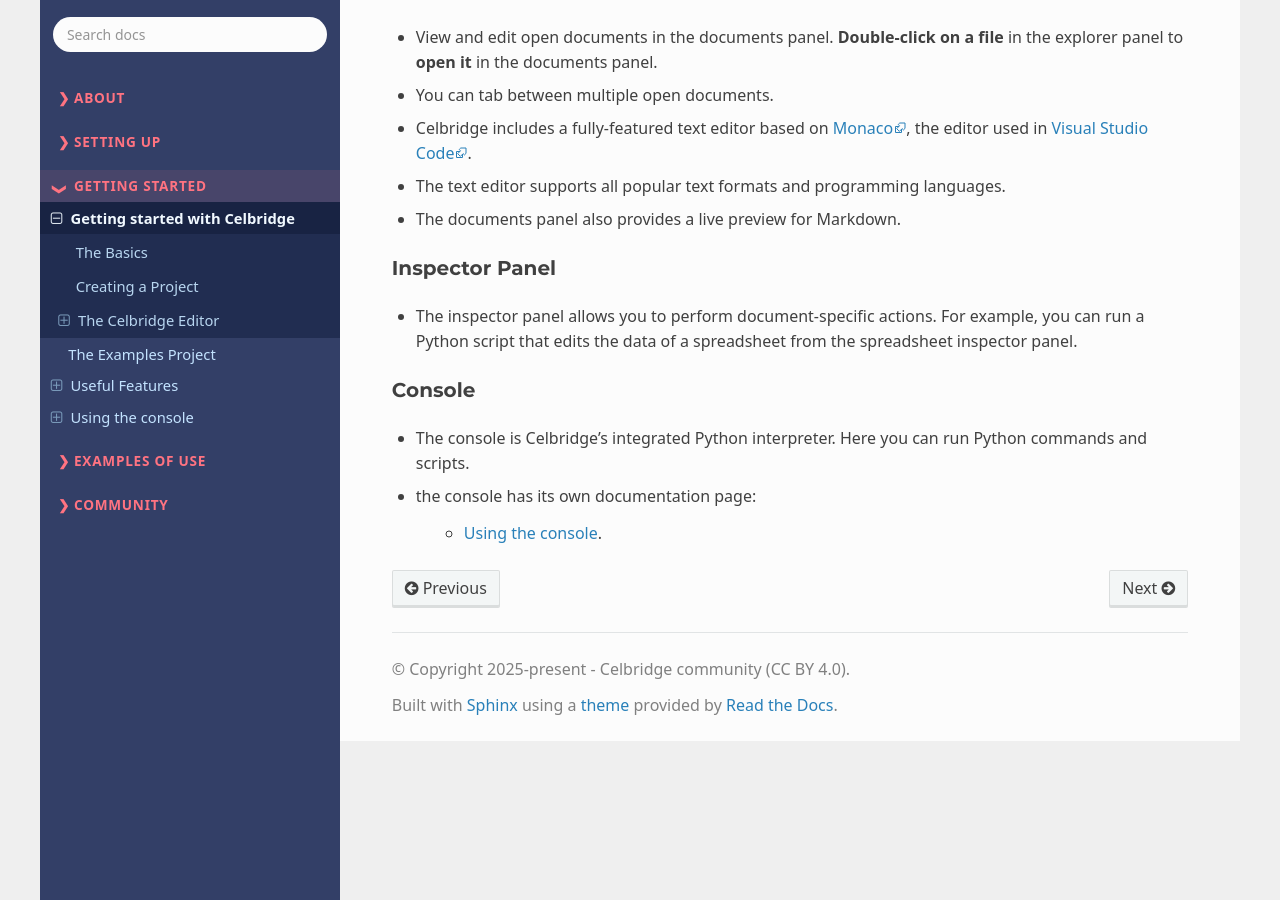
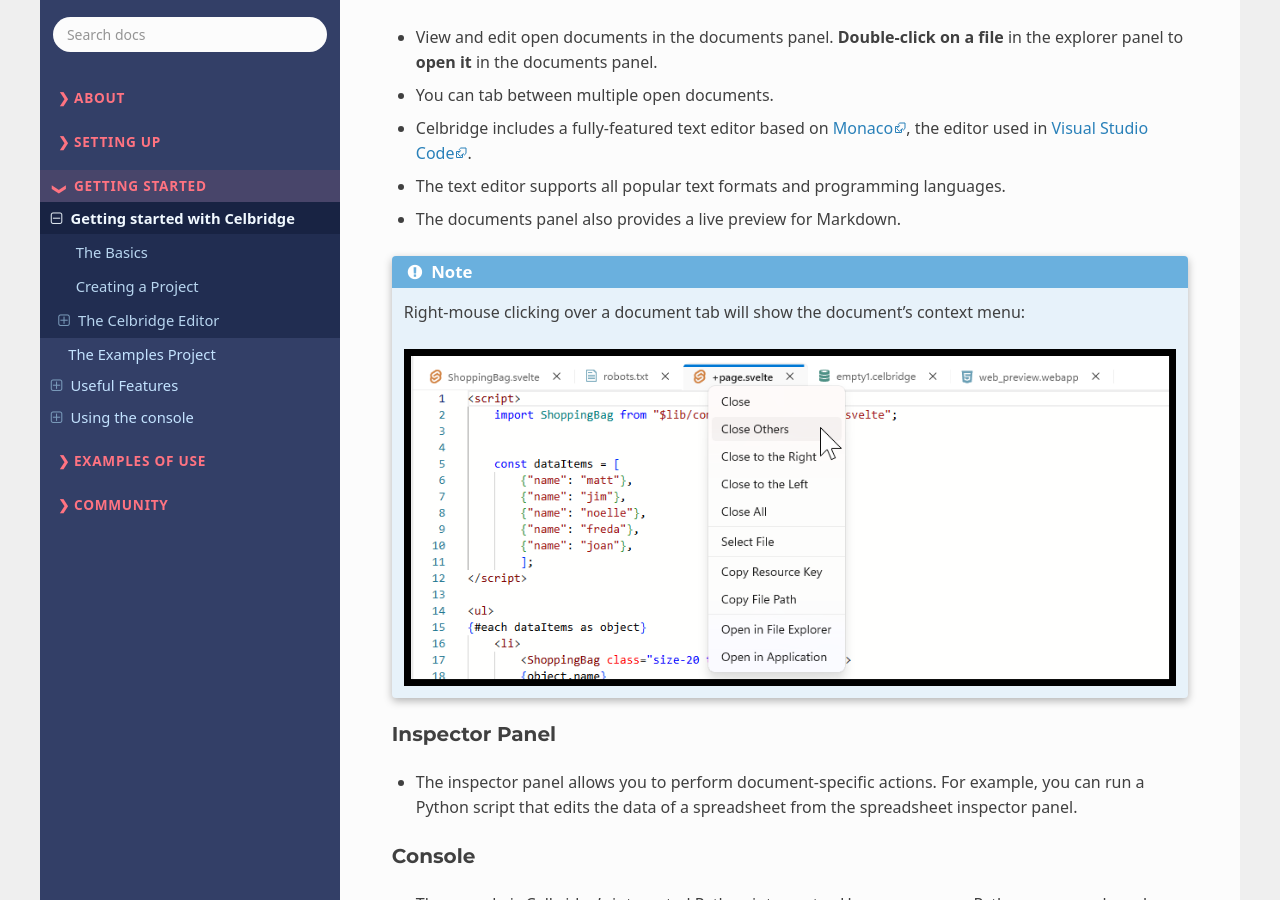
Before and after one commit to celbridge-org/celbridge-docs, a Sphinx documentation site: the page built from docs/03_getting_started/index.md, in a window 1280 px wide and 900 px high, scrolled down 2703 px. Built offline with Sphinx 7.4.7 and the Read the Docs theme 3.1.0, drawn with Linux system fonts in a browser that asks for light colours.

Commit message:
added summary and screenshot about documents tab context menu

````diff
--- a/docs/03_getting_started/index.md
+++ b/docs/03_getting_started/index.md
@@ -76,6 +76,18 @@ Open the project you created in the `Creating a Project` step. From left to righ
 - The text editor supports all popular text formats and programming languages.
 - The documents panel also provides a live preview for Markdown.
 
+
+:::{note}
+Right-mouse clicking over a document tab will show the document's context menu:
+
+
+```{image} /03_getting_started/images/documents_panel_tabs_context_menu.png
+:alt: Screenshot showing Document tab context menu choices
+```
+:::
+
+
+
 ### Inspector Panel
 
 - The inspector panel allows you to perform document-specific actions. For example, you can run a Python script that edits the data of a spreadsheet from the spreadsheet inspector panel.
````
Also changed, not shown: docs/03_getting_started/images/documents_panel_tabs_context_menu.png (added), 3 other files.
